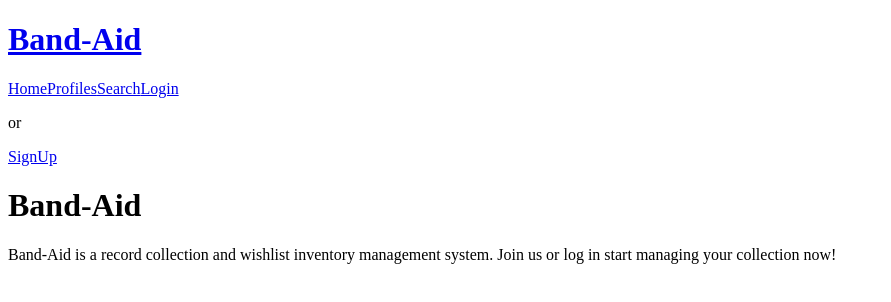
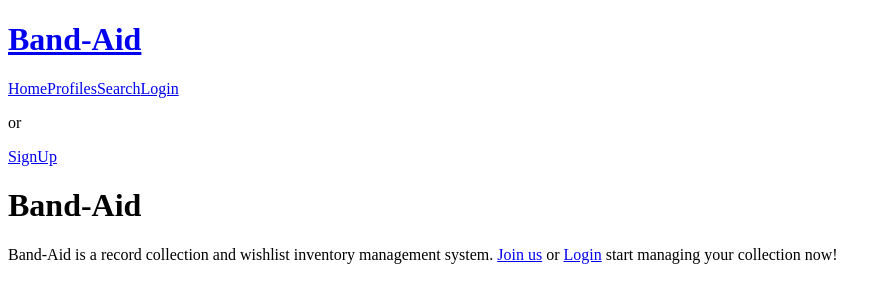
Before and after one commit to mpinaud/react-band-aid, a React app: page /#/Home in a window 1280 px wide. Shown: the top 302 px of the page, without its empty margins (0-891 px from the left). Built offline with nearby package versions, Linux system fonts and the light colour scheme; a web font is replaced by a local one.

Commit message:
add router link to home page to route to either SignUp or Login component

```diff
--- a/src/components/Home.jsx
+++ b/src/components/Home.jsx
@@ -1,10 +1,11 @@
 import React from 'react';
+import {Link} from 'react-router-dom';
 
 function Home() {
   return (
     <div>
       <h1>Band-Aid</h1>
-      <p>Band-Aid is a record collection and wishlist inventory management system. Join us or log in start managing your collection now!</p>
+      <p>Band-Aid is a record collection and wishlist inventory management system. <Link to='/SignUp'>Join us</Link> or <Link to='/Login'>Login</Link> start managing your collection now!</p>
     </div>
   );
 }
```
Also changed, not shown: 1 other file (tests, documents, lock files or other folders).
